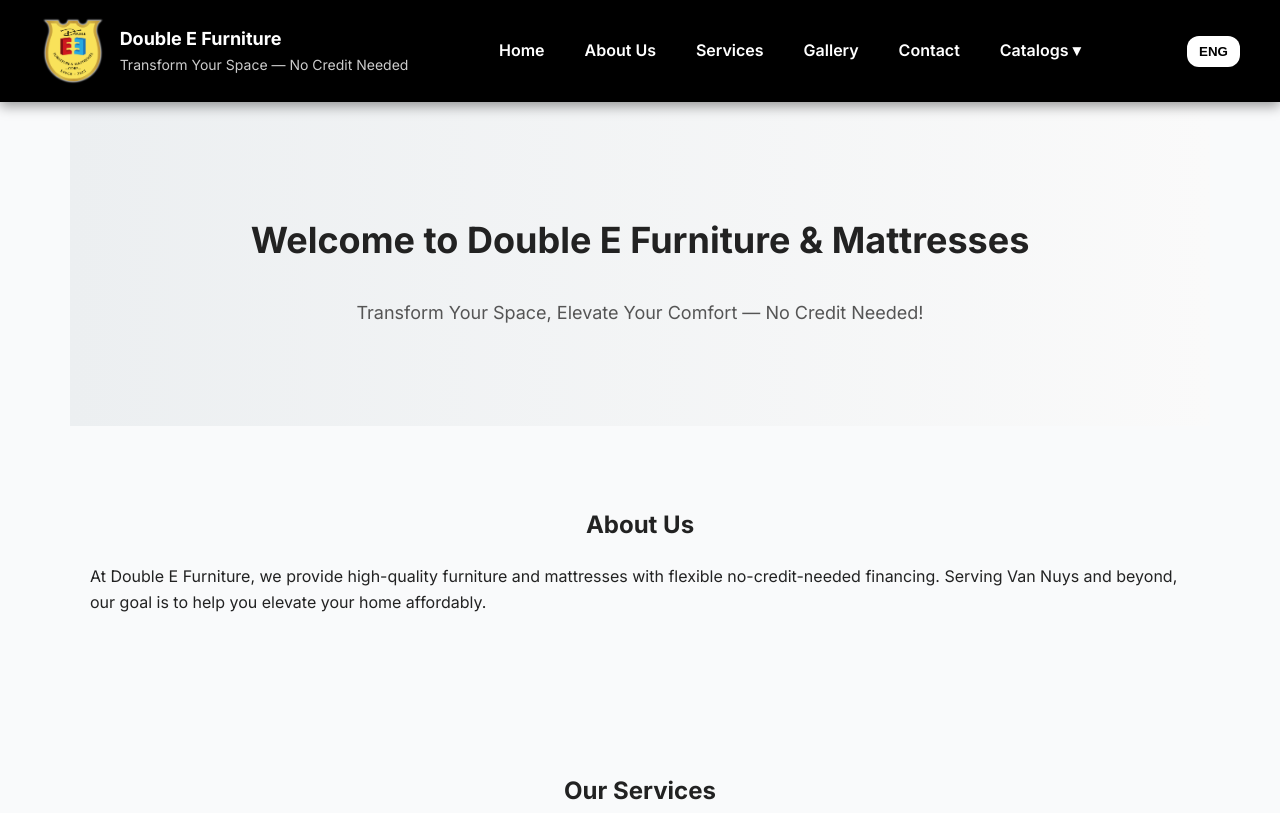
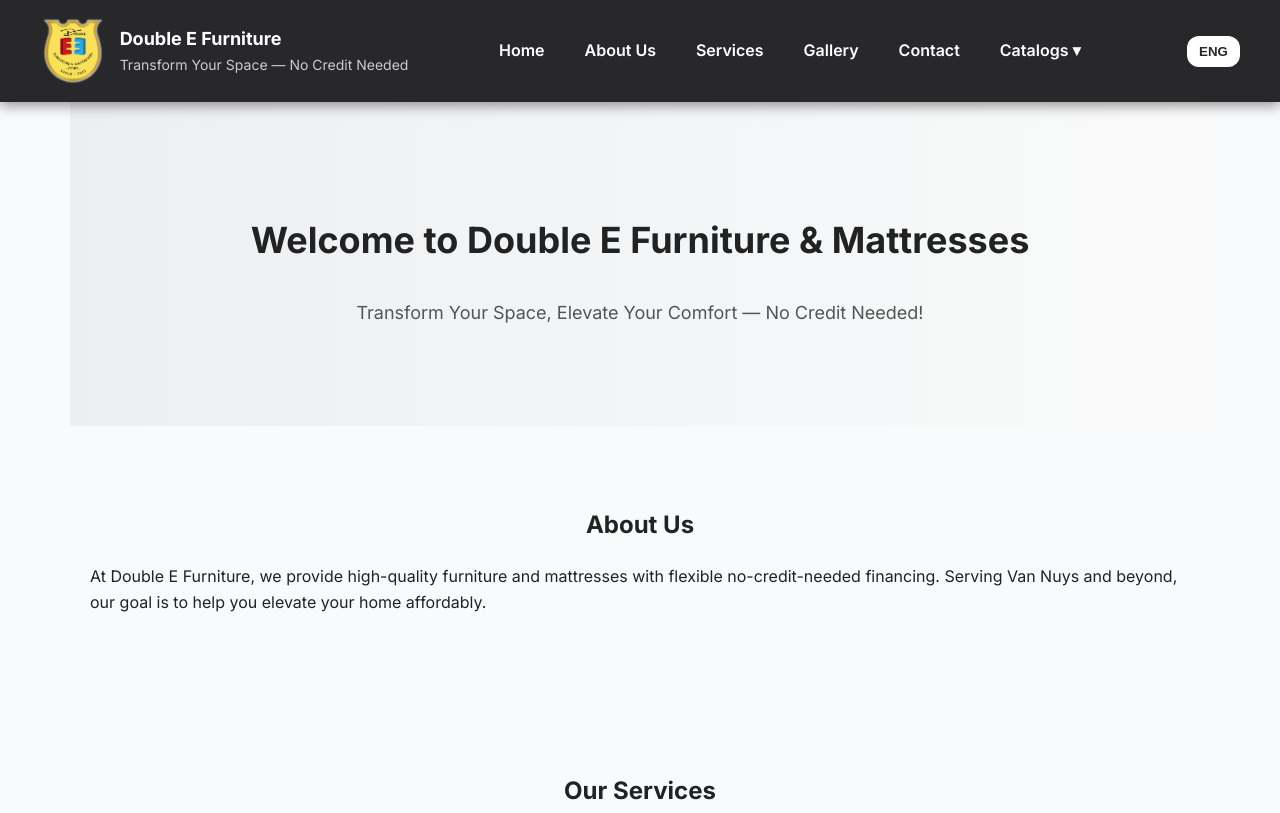
Before and after one commit to gcard019/website, a plain HTML site: page index.html in a window 1280 px wide. Shown: the top 813 px of the page. Drawn offline with Linux system fonts and the light colour scheme.

Commit message:
Update index.html

```diff
--- a/index.html
+++ b/index.html
@@ -21,7 +21,7 @@
       --card: #fff;
       --radius: 12px;
       --shadow: 0 4px 12px rgba(0,0,0,0.08);
-      --dark: #000;
+      --dark: #28282B; /* Matte Black */
     }
 
     body {
@@ -77,7 +77,7 @@
       position: absolute;
       top: 120%;
       left: 0;
-      background: #111;
+      background: #333;
       box-shadow: var(--shadow);
       border-radius: var(--radius);
       padding: 10px;
@@ -94,7 +94,7 @@
       margin-left: 16px;
       padding: 8px 12px;
       background: #fff;
-      color: #000;
+      color: var(--dark);
       border: none;
       border-radius: var(--radius);
       cursor: pointer;
```
